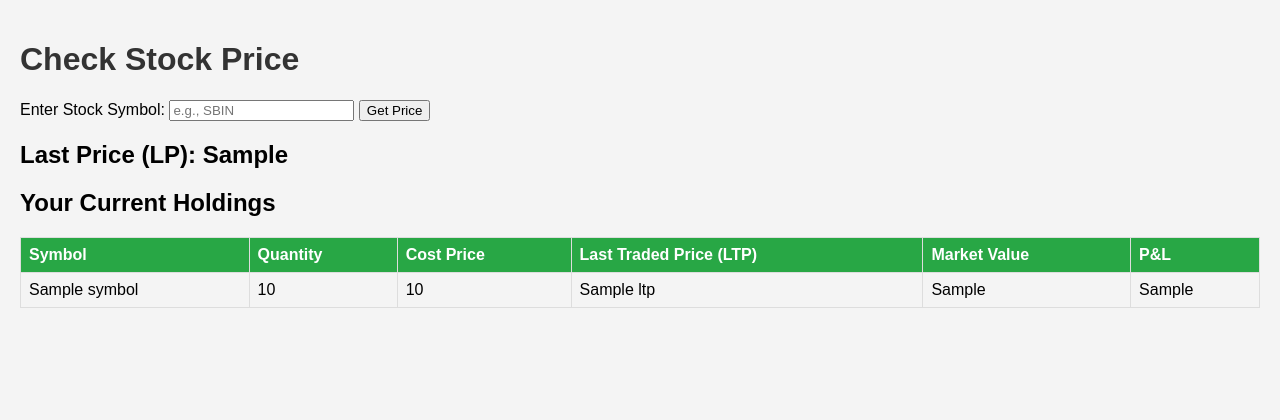
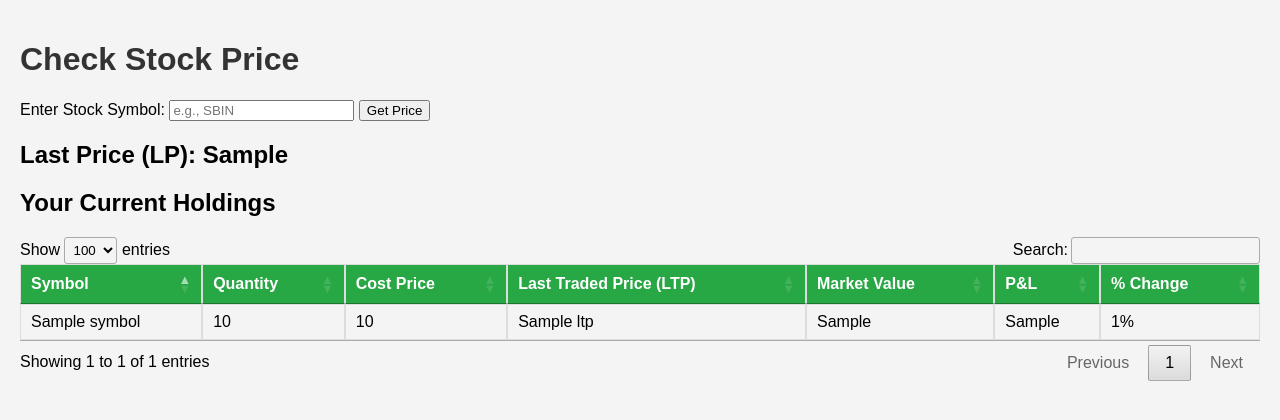
Before and after one commit to okanshuman/Fyers-Tracker, a Flask app: template templates/index.html in a window 1280 px wide. Shown: the top 420 px of the page. Run offline with Flask 3, Linux system fonts and the light colour scheme; the template is opened without the code that fills it: most values are stand-ins (such as "Sample title", 1, 10 or a date in 2020); parts of the project's set-up code (start-up, migrations or seed data) failed here and were passed over; some libraries are stand-ins or nearby versions.

Commit message:
Modified the holding table and added sorting

```diff
--- a/app.py
+++ b/app.py
@@ -10,8 +10,21 @@ def round_to_two_decimal(value):
 
 
 def is_valid_symbol(symbol):
-    """Check if the symbol is valid (does not contain BEES, ETF, or numerics)."""
-    return not any(sub in symbol for sub in ["BEES", "ETF", "ALPHA"]) and not any(char.isdigit() for char in symbol)
+    """Check if the symbol is valid (does not contain BEES, ETF, ALPHA, MAFANG, MOREALTY, or numerics)."""
+    return not any(sub in symbol for sub in ["BEES", "ETF", "ALPHA", "MAFANG", "MOREALTY"]) and not any(
+        char.isdigit() for char in symbol)
+
+
+def clean_symbol(symbol):
+    """Remove 'NSE:' prefix and '-EQ' suffix from the symbol."""
+    return symbol.replace("NSE:", "").replace("-EQ", "")
+
+
+def calculate_percentage_change(cost_price, ltp):
+    """Calculate the percentage change based on cost price and last traded price."""
+    if cost_price == 0:
+        return 0.0  # Avoid division by zero
+    return round_to_two_decimal(((ltp - cost_price) / cost_price) * 100)
 
 
 @app.route("/", methods=["GET", "POST"])
@@ -35,15 +48,23 @@ def index():
         holdings_response = fyers.fyers_active.holdings()
         holdings_data = holdings_response['holdings']  # Extracting only holdings
 
-        # Filter and round relevant fields in the holdings data
+        # Filter, clean, and round relevant fields in the holdings data
         filtered_holdings = []
         for holding in holdings_data:
             if is_valid_symbol(holding['symbol']):
+                holding['symbol'] = clean_symbol(holding['symbol'])  # Clean the symbol
                 holding['costPrice'] = round_to_two_decimal(holding['costPrice'])
                 holding['ltp'] = round_to_two_decimal(holding['ltp'])
                 holding['marketVal'] = round_to_two_decimal(holding['marketVal'])
                 holding['pl'] = round_to_two_decimal(holding['pl'])
+
+                # Calculate percentage change and add it to the holding data
+                holding['percentChange'] = calculate_percentage_change(holding['costPrice'], holding['ltp'])
+
                 filtered_holdings.append(holding)
+
+        # Sort holdings by percentage change in increasing order
+        filtered_holdings.sort(key=lambda x: x['percentChange'])
 
         holdings_data = filtered_holdings
 
--- a/templates/index.html
+++ b/templates/index.html
@@ -4,6 +4,9 @@
     <meta charset="UTF-8">
     <meta name="viewport" content="width=device-width, initial-scale=1.0">
     <title>Stock Price Checker</title>
+    <link rel="stylesheet" href="https://cdn.datatables.net/1.10.24/css/jquery.dataTables.min.css">
+    <script src="https://code.jquery.com/jquery-3.6.0.min.js"></script>
+    <script src="https://cdn.datatables.net/1.10.24/js/jquery.dataTables.min.js"></script>
     <style>
         body {
             font-family: Arial, sans-serif;
@@ -47,7 +50,7 @@
 
     {% if holdings %}
         <h2>Your Current Holdings</h2>
-        <table>
+        <table id="holdingsTable">
             <thead>
                 <tr>
                     <th>Symbol</th>
@@ -56,6 +59,7 @@
                     <th>Last Traded Price (LTP)</th>
                     <th>Market Value</th>
                     <th>P&L</th>
+                    <th>% Change</th> <!-- New column for percentage change -->
                 </tr>
             </thead>
             <tbody>
@@ -67,12 +71,22 @@
                     <td>{{ holding.ltp }}</td>
                     <td>{{ holding.marketVal }}</td>
                     <td>{{ holding.pl }}</td>
+                    <td>{{ holding.percentChange }}%</td> <!-- Display percentage change -->
                 </tr>
                 {% endfor %}
             </tbody>
         </table>
     {% else %}
-        <p>No holdings found or error fetching holdings.</p>
+        <p>No valid holdings found.</p>
     {% endif %}
+
+    <script>
+    $(document).ready(function() {
+        $('#holdingsTable').DataTable({
+            "pageLength": 100 // Set default number of rows to display
+        });
+    });
+    </script>
+
 </body>
 </html>
```
